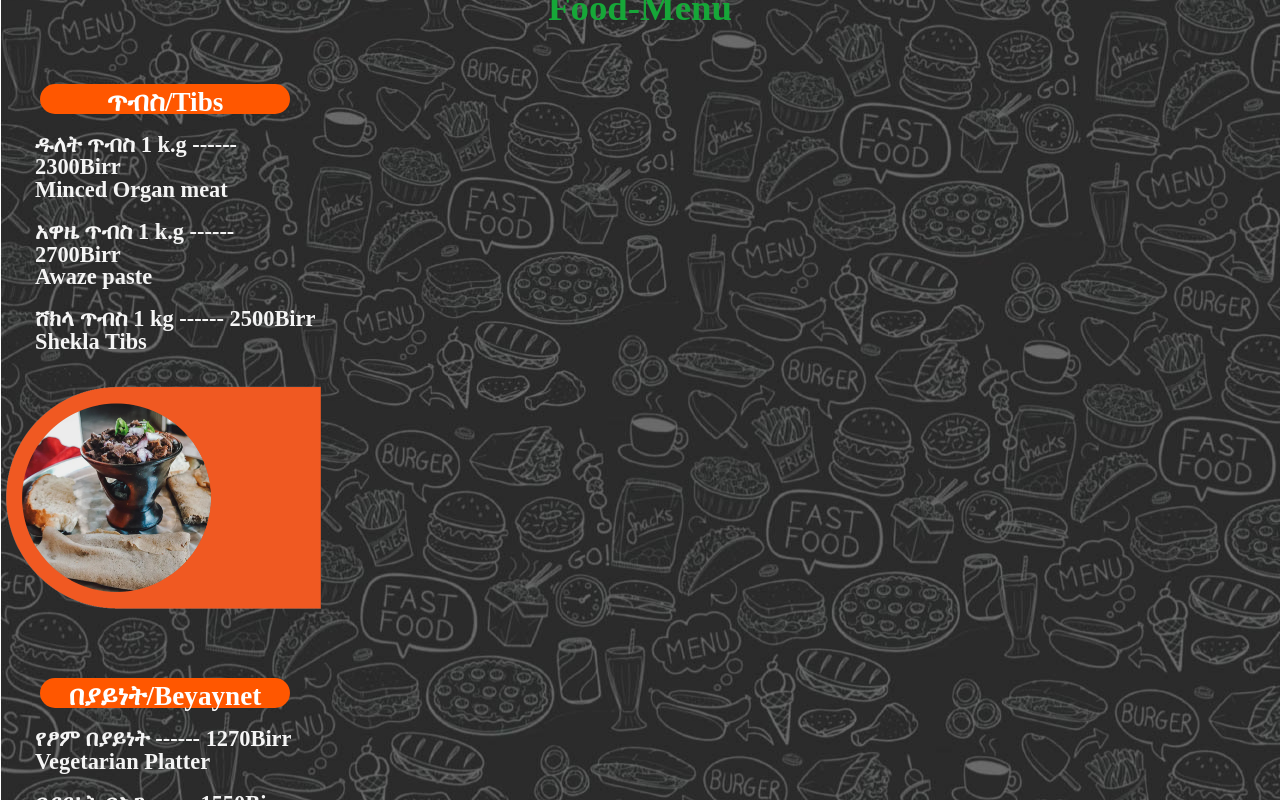
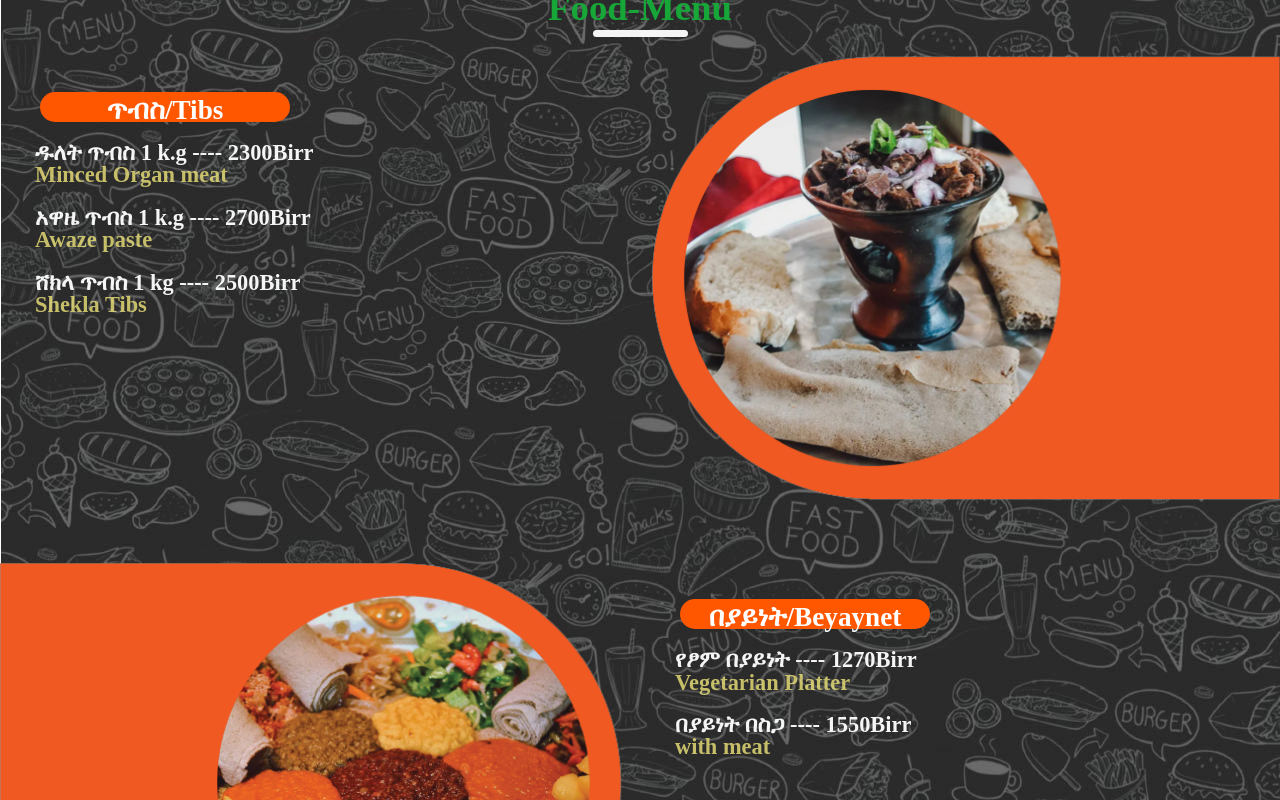
Before and after one commit to abdiwakmitiku/Yeabtesfa-Restaurant, a React (Vite) app in the folder client/: page / in a window 1280 px wide. Shown: the part 280-1080 px from the top of the page. Built offline with nearby package versions, Linux system fonts and the light colour scheme.

Commit message:
final-Result

```diff
--- a/client/src/components/Data.js
+++ b/client/public/Data.js
@@ -1,16 +1,16 @@
-import Logo from "../assets/restLogo.png";
-import foodP1 from "../assets/Images/food1.png";
-import foodP2 from "../assets/Images/food2.png";
-import foodP3 from "../assets/Images/food3.png";
-import foodP4 from "../assets/Images/food4.png";
-import foodP6 from "../assets/Images/food6.png";
-import Burger from "../assets/Images/Burger.png";
-import Tacos from "../assets/Images/Tacos.png";
-import Pizza from "../assets/Images/Pizza.png";
-import Chips from "../assets/Images/Chips.png";
-import Coffee from "../assets/Images/Coffee.png";
-import Tea from "../assets/Images/Tea.png";
-import SoftDrinks from "../assets/Images/SoftDrinks.png";
+import Logo from "../src/assets/restLogo.png";
+import foodP1 from "../src/assets/Images/food1.png";
+import foodP2 from "../src/assets/Images/food2.png";
+import foodP3 from "../src/assets/Images/food3.png";
+import foodP4 from "../src/assets/Images/food4.png";
+import foodP6 from "../src/assets/Images/food6.png";
+import Burger from "../src/assets/Images/Burger.png";
+import Tacos from "../src/assets/Images/Tacos.png";
+import Pizza from "../src/assets/Images/Pizza.png";
+import Chips from "../src/assets/Images/Chips.png";
+import Coffee from "../src/assets/Images/Coffee.png";
+import Tea from "../src/assets/Images/Tea.png";
+import SoftDrinks from "../src/assets/Images/SoftDrinks.png";
 
 export const FoodInfos = [
   {
@@ -134,7 +134,27 @@ export const FoodInfos = [
         price: "700Birr",
       },
     },
+
     Property2: {
+      image: Pizza,
+      type: "ፒዛ/Pizza",
+      food1: {
+        name: "እስፔሻል ፒዛ",
+        nameEN: "Special Pizza",
+        price: "750Birr",
+      },
+      food2: {
+        name: "ቺዝ ፒዛ",
+        nameEN: "Cheese Pizza",
+        price: "650Birr",
+      },
+      food3: {
+        name: "የፆም ቱና ፒዛ",
+        nameEN: "Fasting Tuna Pizza",
+        price: "600Birr",
+      },
+    },
+    Property3: {
       image: Tacos,
       type: "ታኮስ/Tacos",
       food1: {
@@ -151,25 +171,6 @@ export const FoodInfos = [
         name: "የስጋ ታኮስ",
         nameEN: "Meat Tacos",
         price: "700Birr",
-      },
-    },
-    Property3: {
-      image: Pizza,
-      type: "ፒዛ/Pizza",
-      food1: {
-        name: "እስፔሻል ፒዛ",
-        nameEN: "Special Pizza",
-        price: "750Birr",
-      },
-      food2: {
-        name: "ቺዝ ፒዛ",
-        nameEN: "Cheese Pizza",
-        price: "650Birr",
-      },
-      food3: {
-        name: "የፆም ቱና ፒዛ",
-        nameEN: "Fasting Tuna Pizza",
-        price: "600Birr",
       },
     },
     Property4: {
--- a/client/src/components/Sections/Menu.jsx
+++ b/client/src/components/Sections/Menu.jsx
@@ -1,7 +1,6 @@
 import React from "react";
 import MenuCard from "./MenuCard";
-import { FoodInfos } from "../Data";
-
+import { FoodInfos } from "../../../public/Data";
 
 function Menu() {
   return (
--- a/client/src/components/Sections/Menu.module.css
+++ b/client/src/components/Sections/Menu.module.css
@@ -56,6 +56,20 @@
   flex-wrap: wrap;
 }
 
+.title {
+  height: 4px;
+  width: 50px;
+  margin: 1px auto 0;
+  background-color: var(--white-color);
+  border-radius: var(--border-radius-m);
+}
+
+.food-section {
+  display: flex;
+  width: 100%;
+  margin-bottom: 20px; /* optional spacing between sections */
+}
+
 .left {
   width: 50%;
 }
@@ -107,6 +121,10 @@ h1 {
   line-height: 1;
 }
 
+.nameEN {
+  color: #f0e67ac9;
+}
+
 .pic {
   width: 100%;
 }
@@ -117,6 +135,10 @@ h1 {
 }
 
 @media (min-width: 370px) {
+  .title {
+    height: 4px;
+    width: 65px;
+  }
   h1 {
     font-size: var(--font-size-ml);
   }
@@ -135,6 +157,10 @@ h1 {
 }
 
 @media (min-width: 410px) {
+  .title {
+    height: 5px;
+    width: 80px;
+  }
   h1 {
     font-size: var(--font-size-l);
   }
@@ -153,6 +179,10 @@ h1 {
 }
 
 @media (min-width: 510px) {
+  .title {
+    height: 7px;
+    width: 95px;
+  }
   h1 {
     font-size: var(--font-size-xl);
   }
--- a/client/src/components/Sections/MenuCard.jsx
+++ b/client/src/components/Sections/MenuCard.jsx
@@ -1,5 +1,5 @@
-// import React from "react";
-// import  "./Menu.module.css";
+// import React, { useEffect } from "react";
+// import styles from "./Menu.module.css";
 
 // function MenuCard({ data }) {
 //   const properties = Object.keys(data)
@@ -7,35 +7,38 @@
 //     .map((key) => data[key]);
 
 //   return (
-//     <div className="page">
+//     <div className={styles.page}>
 //       <header>
-//         <div className="logo">
+//         <div className={styles.logo}>
 //           <img src={data.logo} alt="Logo" />
 //         </div>
 //         <h1>{data.title}</h1>
+//         <div className={styles.title} />
 //       </header>
 
-//       <section className="container">
+//       <section className={styles.container}>
 //         {properties.map((property, idx) => (
-//           <div className="food-section" key={idx}>
-//             <div className="right">
-//               <div className="food">
+//           <div key={idx} className={styles["food-section"]}>
+//             <div className={styles.right}>
+//               <div className={styles.food}>
 //                 <h3>{property.type}</h3>
 //               </div>
-//               <div className="price">
+//               <div className={styles.price}>
 //                 {[property.food1, property.food2, property.food3].map(
 //                   (food, i) =>
 //                     food.name && (
 //                       <h4 key={i}>
-//                         {food.name} ------ {food.price} <br />
-//                         {food.nameEN}
+//                         {food.name} ----{" "}
+//                         <span className={styles.Fprice}>{food.price}</span>{" "}
+//                         <br />
+//                         <span className={styles.nameEN}>{food.nameEN}</span>
 //                       </h4>
 //                     )
 //                 )}
 //               </div>
 //             </div>
-//             <div className="left">
-//               <div className="pic">
+//             <div className={styles.left}>
+//               <div className={styles.pic}>
 //                 <img src={property.image} alt={property.type} />
 //               </div>
 //             </div>
@@ -48,13 +51,16 @@
 
 // export default MenuCard;
 
-import React from "react";
+
+import React, { useEffect } from "react";
 import styles from "./Menu.module.css";
 
 function MenuCard({ data }) {
   const properties = Object.keys(data)
     .filter((key) => key.startsWith("Property"))
     .map((key) => data[key]);
+
+  let flip = true;
 
   return (
     <div className={styles.page}>
@@ -63,10 +69,15 @@ function MenuCard({ data }) {
           <img src={data.logo} alt="Logo" />
         </div>
         <h1>{data.title}</h1>
+        <div className={styles.title} />
       </header>
 
       <section className={styles.container}>
-        {properties.map((property, idx) => (
+        {properties.map((property, idx) => {
+          let content;
+
+          if (flip) {
+            content = (
               <div key={idx} className={styles["food-section"]}>
                 <div className={styles.right}>
                   <div className={styles.food}>
@@ -77,8 +88,10 @@ function MenuCard({ data }) {
                       (food, i) =>
                         food.name && (
                           <h4 key={i}>
-                        {food.name} ------ {food.price} <br />
-                        {food.nameEN}
+                            {food.name} ----{" "}
+                            <span className={styles.Fprice}>{food.price}</span>
+                            <br />
+                            <span className={styles.nameEN}>{food.nameEN}</span>
                           </h4>
                         )
                     )}
@@ -90,7 +103,40 @@ function MenuCard({ data }) {
                   </div>
                 </div>
               </div>
-        ))}
+            );
+          } else {
+            content = (
+              <div key={idx} className={styles["food-section"]}>
+                <div className={styles.left}>
+                  <div className={styles.pic}>
+                    <img src={property.image} alt={property.type} />
+                  </div>
+                </div>
+                <div className={styles.right}>
+                  <div className={styles.food}>
+                    <h3>{property.type}</h3>
+                  </div>
+                  <div className={styles.price}>
+                    {[property.food1, property.food2, property.food3].map(
+                      (food, i) =>
+                        food.name && (
+                          <h4 key={i}>
+                            {food.name} ----{" "}
+                            <span className={styles.Fprice}>{food.price}</span>
+                            <br />
+                            <span className={styles.nameEN}>{food.nameEN}</span>
+                          </h4>
+                        )
+                    )}
+                  </div>
+                </div>
+              </div>
+            );
+          }
+
+          flip = !flip; // toggle after each section
+          return content;
+        })}
       </section>
     </div>
   );
```
Lines whose indentation alone changed are shown as unchanged.
